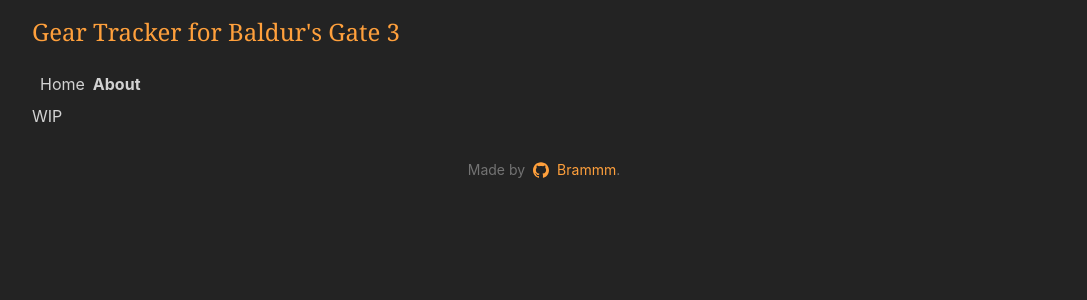
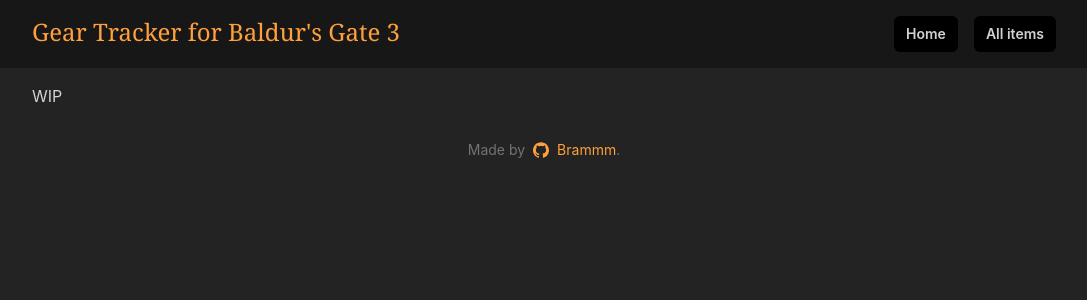
Before and after one commit to Brammm/bg3-gear-tracker, a React (Vite) app: page /all in a window 1280 px wide. Shown: the top 300 px of the page, without its empty margins (96-1183 px from the left). Built offline with nearby package versions, Linux system fonts and the light colour scheme.

Commit message:
Style top nav

```diff
--- /dev/null
+++ b/src/components/link.tsx
@@ -0,0 +1,26 @@
+import { type LinkComponent, createLink } from "@tanstack/react-router";
+import * as React from "react";
+
+interface BasicLinkProps extends React.AnchorHTMLAttributes<HTMLAnchorElement> {
+    // Add any additional props you want to pass to the anchor element
+}
+
+const BasicLinkComponent = React.forwardRef<HTMLAnchorElement, BasicLinkProps>(
+    (props, ref) => {
+        return (
+            <a
+                ref={ref}
+                {...props}
+                className={
+                    "bg-black hover:bg-primary  text-text hover:text-black rounded-md px-3 py-2 text-sm font-semibold"
+                }
+            />
+        );
+    },
+);
+
+const CreatedLinkComponent = createLink(BasicLinkComponent);
+
+export const Link: LinkComponent<typeof BasicLinkComponent> = (props) => {
+    return <CreatedLinkComponent preload={"intent"} {...props} />;
+};
--- a/src/routes/__root.tsx
+++ b/src/routes/__root.tsx
@@ -1,22 +1,27 @@
-import { Link, Outlet, createRootRoute } from "@tanstack/react-router";
+import { Outlet, createRootRoute } from "@tanstack/react-router";
 import { TanStackRouterDevtools } from "@tanstack/react-router-devtools";
 import { Analytics } from "@vercel/analytics/react";
+import { Link } from "../components/link.tsx";
 
 export const Route = createRootRoute({
     component: () => (
         <>
-            <div className="max-w-5xl px-4 md:px-0 mx-auto mt-4">
-                <h1 className="font-title text-primary text-2xl mb-4">
+            <nav className="bg-gray-dark">
+                <div className="max-w-5xl px-4 py-4 md:px-0 mx-auto lg:flex justify-between">
+                    <h1 className="font-title text-primary text-2xl">
                         Gear Tracker for Baldur's Gate 3
                     </h1>
-                <div className="p-2 flex gap-2">
+                    <div className="flex gap-x-4">
                         <Link to="/" className="[&.active]:font-bold">
                             Home
                         </Link>{" "}
                         <Link to="/all" className="[&.active]:font-bold">
-                        About
+                            All items
                         </Link>
                     </div>
+                </div>
+            </nav>
+            <div className="max-w-5xl px-4 md:px-0 mx-auto mt-4">
                 <Outlet />
                 <footer className="mt-8 text-neutral-500 text-sm flex items-center justify-center">
                     Made by{" "}
```
Lines whose indentation alone changed are shown as unchanged.
